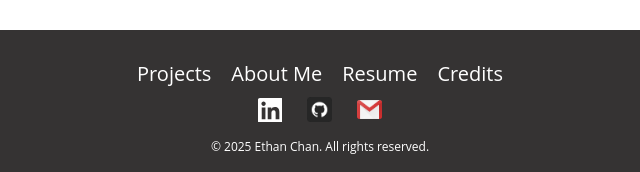
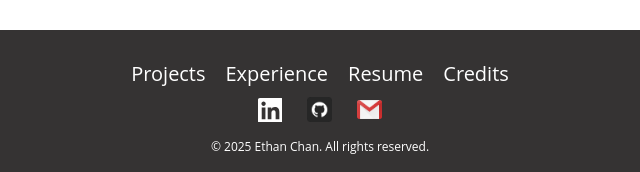
Before and after one commit to e-than-c/personal-webpage-2, a plain HTML site: page experience.html in a window 1280 px wide. Shown: the part 2676-2848 px from the top of the page, 320-960 px from the left. Drawn offline with Linux system fonts and the light colour scheme.

Commit message:
fixed footer from About Me to Experience

```diff
--- a/experience.html
+++ b/experience.html
@@ -205,7 +205,7 @@
       <div class="footer-container">
         <div class="footer-links">
           <a href="index.html">Projects</a>
-          <a href="aboutme.html">About Me</a>
+          <a href="experience.html">Experience</a>
           <a
             href="https://drive.google.com/file/d/1lsb2FKwEpIjFSCyp50rNYgqave3Z70_5/view?usp=sharing"
             target="_blank"
```
Also changed, not shown: index.html (+1 -1 lines), project1.html (+1 -1 lines), project2.html (+1 -1 lines), project3.html (+1 -1 lines).
